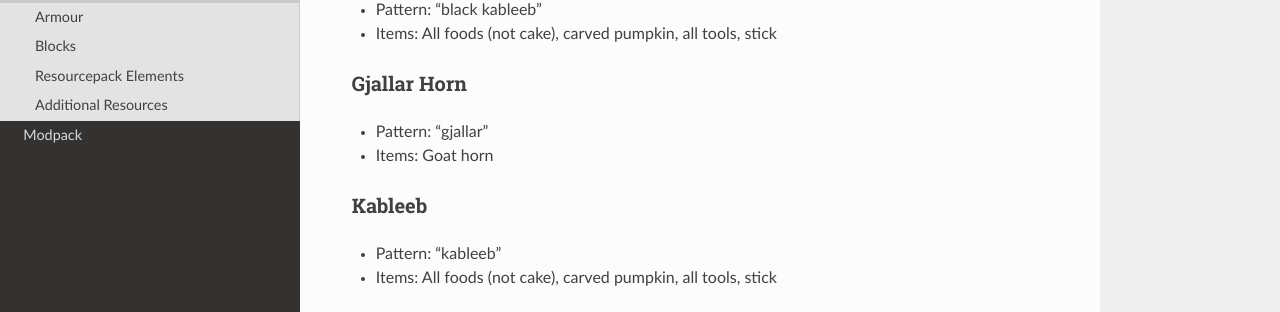
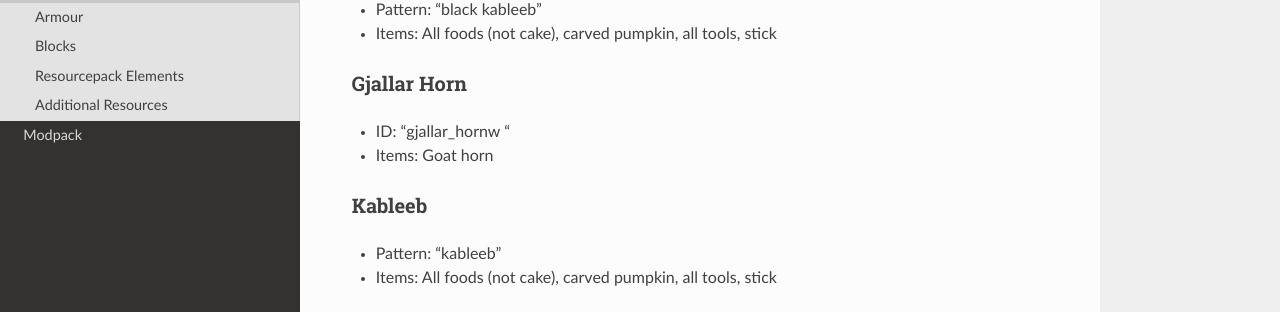
Before and after one commit to Shwabbaa/cryptopack-docs, a Sphinx documentation site: the page built from docs/source/resourcepack/items.rst, in a window 1280 px wide and 900 px high, scrolled down 4337 px. Shown: the part 421-733 px from the top of the window. Built offline with Sphinx 7.4.7 and the Read the Docs theme 2.0.0, drawn with Linux system fonts in a browser that asks for light colours; pages that are not in the unit, such as notebooks, are missing from menus.

Commit message:
Update items.rst

```diff
--- a/docs/source/resourcepack/items.rst
+++ b/docs/source/resourcepack/items.rst
@@ -202,7 +202,7 @@ Black Kableeb
 
 Gjallar Horn
 ------------------
-* Pattern: "gjallar"
+* ID: "gjallar_hornw "
 * Items: Goat horn
 
 Kableeb
```
